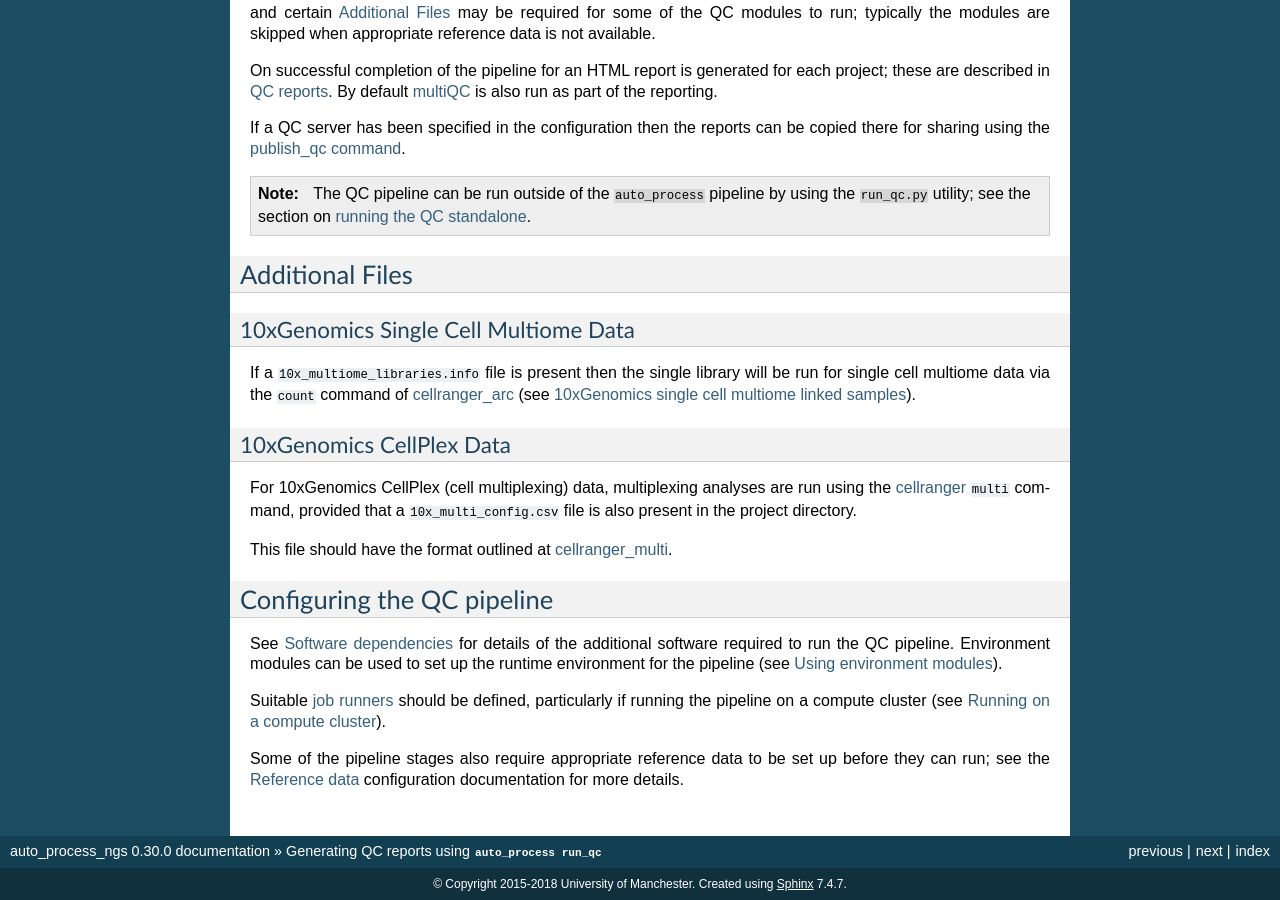
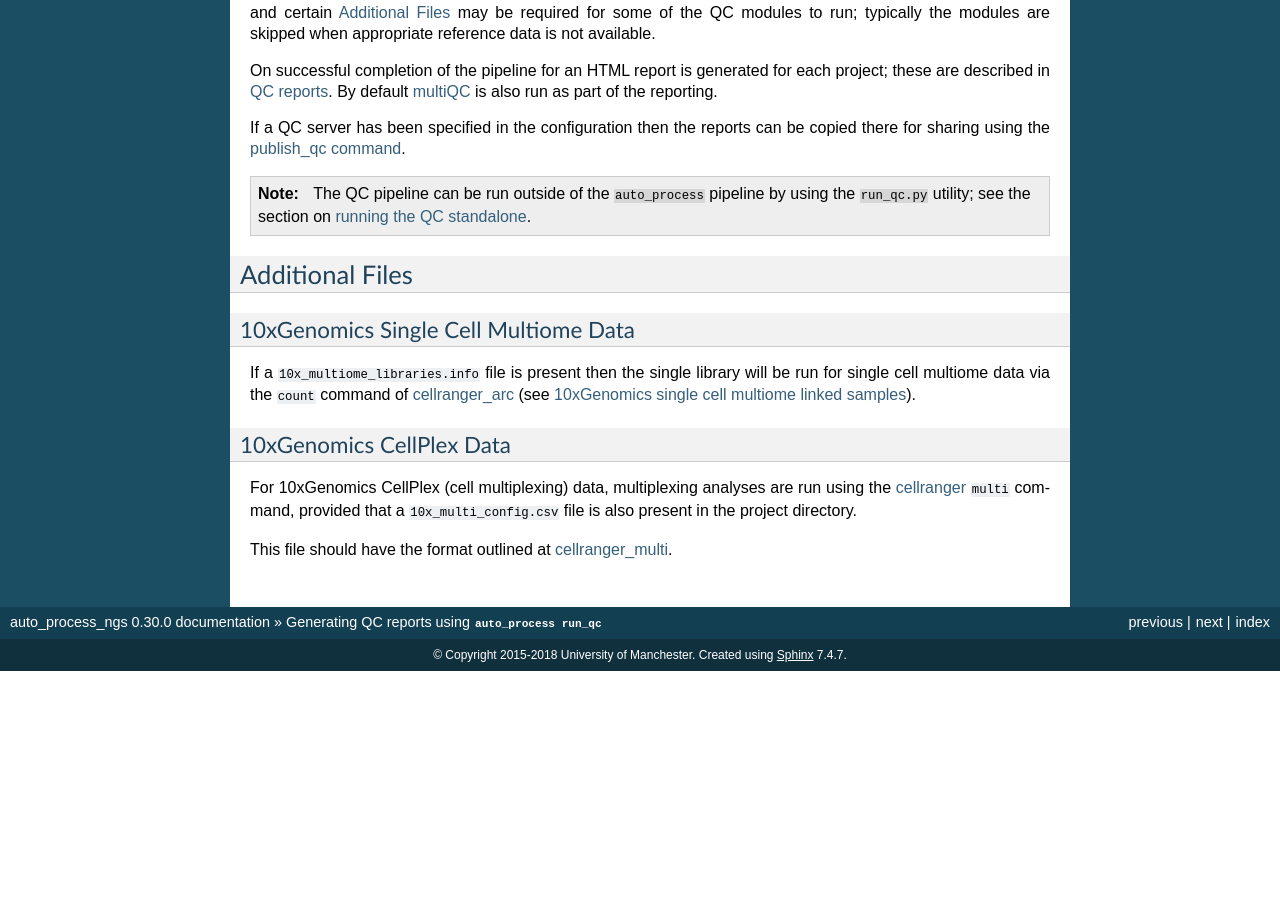
Before and after one commit to fls-bioinformatics-core/auto_process_ngs, a Sphinx documentation site: the page built from docs/source/using/run_qc.rst, in a window 1280 px wide and 900 px high, scrolled down 1308 px. Built offline with Sphinx 7.4.7, drawn with Linux system fonts in a browser that asks for light colours; after the commit the page ends 1979 px from its top, so only the background shows below that; some of the changed text lies outside the part shown.

Commit message:
Remove redundant configuration info from 'Running QC' documentation.

```diff
--- a/docs/source/using/run_qc.rst
+++ b/docs/source/using/run_qc.rst
@@ -137,20 +137,3 @@ directory.
 This file should have the format outlined at `cellranger_multi`_.
 
 .. _cellranger_multi: https://support.10xgenomics.com/single-cell-gene-expression/software/pipelines/latest/using/multi#cellranger-multi
-
----------------------------
-Configuring the QC pipeline
----------------------------
-
-See :ref:`software_dependencies` for details of the additional
-software required to run the QC pipeline. Environment modules can be
-used to set up the runtime environment for the pipeline (see
-:ref:`environment_modules`).
-
-Suitable :ref:`job runners <job_runners>` should be defined,
-particularly if running the pipeline on a compute cluster (see
-:ref:`running_on_compute_cluster`).
-
-Some of the pipeline stages also require appropriate reference
-data to be set up before they can run; see the :ref:`reference_data`
-configuration documentation for more details.
```
